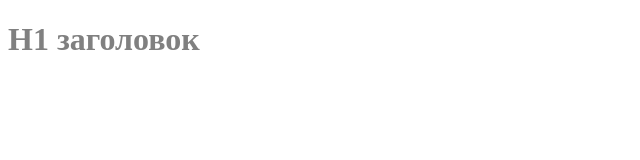
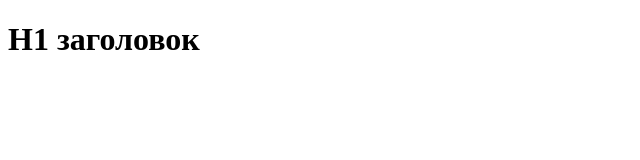
Before and after one commit to adamsalex/adamsalex.github.io, a plain HTML site: page index.html in a window 1280 px wide. Shown: the whole page, without its empty margins (0-640 px from the left). Drawn offline with Linux system fonts and the light colour scheme.

Commit message:
Revert "Update style.css"
This reverts commit bf9914057552046a904cf4f0e83829c952278274.

```diff
--- a/style.css
+++ b/style.css
@@ -1,6 +1,3 @@
 .div_red{
 	background-color: red;
 }
-h1{
-	color: grey;
-}
```
